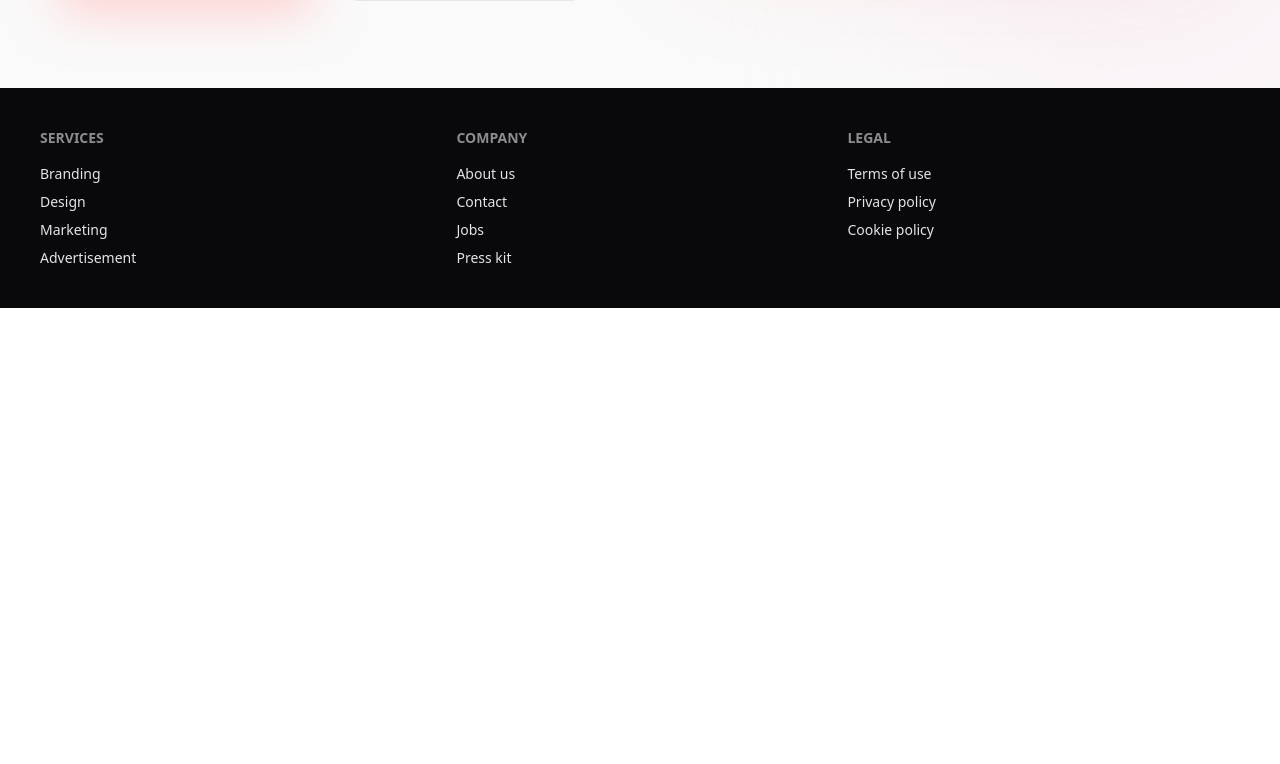
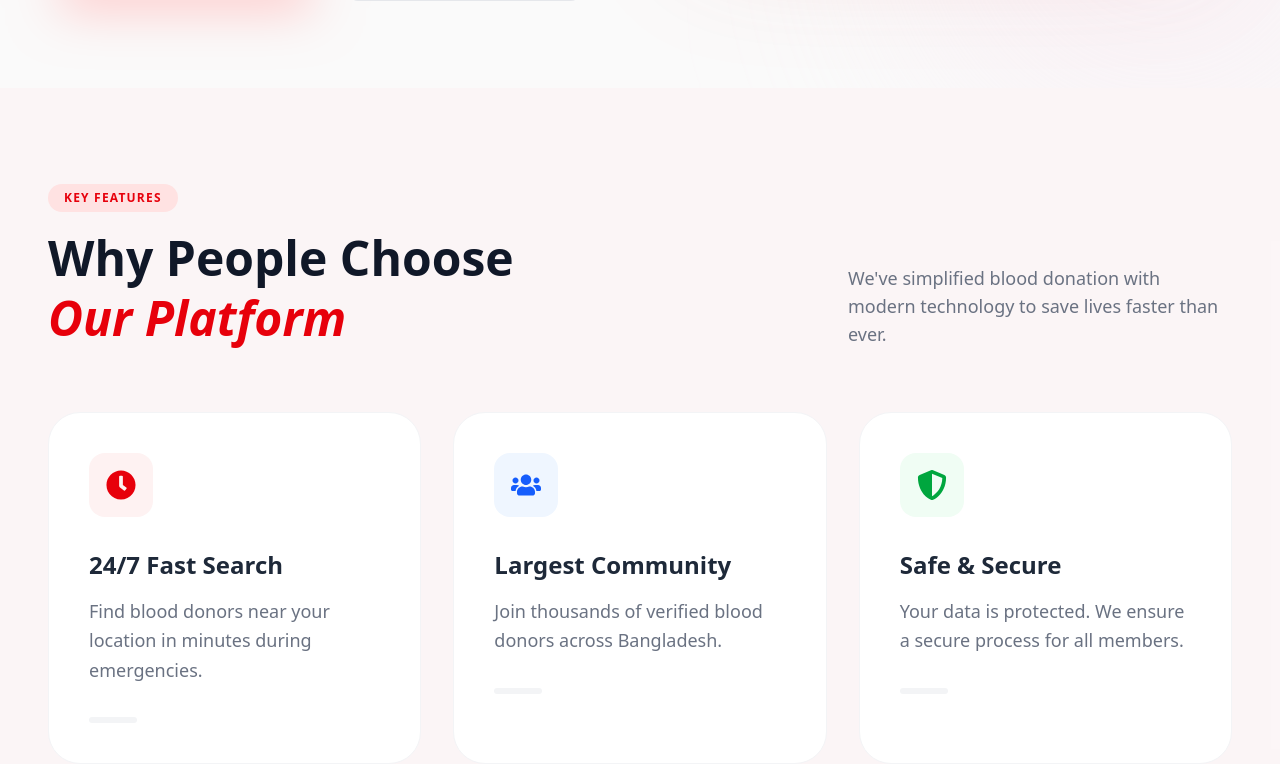
Before and after one commit to mehedihasan53/blood-donation-client, a React (Vite) app: page / in a window 1280 px wide. Shown: the part 776-1540 px from the top of the page. Before the commit the page ends 1084 px from the top, so only its background shows below. Built offline with nearby package versions, Linux system fonts and the light colour scheme; no server answers.

Commit message:
added feature section

```diff
--- /dev/null
+++ b/src/pages/Home/Featured.jsx
@@ -0,0 +1,87 @@
+import React from "react";
+import { FaClock, FaUsers, FaShieldAlt } from "react-icons/fa";
+
+const Featured = () => {
+  const features = [
+    {
+      icon: <FaClock />,
+      title: "24/7 Fast Search",
+      description:
+        "Find blood donors near your location in minutes during emergencies.",
+      colorClass: "text-red-600",
+      bgClass: "bg-red-50",
+      lineColor: "bg-red-500",
+    },
+    {
+      icon: <FaUsers />,
+      title: "Largest Community",
+      description: "Join thousands of verified blood donors across Bangladesh.",
+      colorClass: "text-blue-600",
+      bgClass: "bg-blue-50",
+      lineColor: "bg-blue-500",
+    },
+    {
+      icon: <FaShieldAlt />,
+      title: "Safe & Secure",
+      description:
+        "Your data is protected. We ensure a secure process for all members.",
+      colorClass: "text-green-600",
+      bgClass: "bg-green-50",
+      lineColor: "bg-green-500",
+    },
+  ];
+
+  return (
+    <section className="py-24 bg-gray-50/50">
+      <div className="container mx-auto px-6 lg:px-12">
+        <div className="flex flex-col md:flex-row md:items-end justify-between mb-16 gap-6">
+          <div className="max-w-xl">
+            <div className="inline-block px-4 py-1.5 mb-4 text-xs font-bold tracking-widest text-red-600 uppercase bg-red-100 rounded-full">
+              Key Features
+            </div>
+            <h2 className="text-4xl md:text-5xl font-black text-gray-900 leading-tight">
+              Why People Choose <br />
+              <span className="text-red-600 italic">Our Platform</span>
+            </h2>
+          </div>
+          <p className="text-gray-500 max-w-sm text-lg">
+            We've simplified blood donation with modern technology to save lives
+            faster than ever.
+          </p>
+        </div>
+
+        <div className="grid grid-cols-1 md:grid-cols-3 gap-8">
+          {features.map((feature, index) => (
+            <div
+              key={index}
+              className="group relative p-8 lg:p-10 bg-white rounded-[32px] transition-all duration-300 hover:shadow-[0_20px_50px_rgba(0,0,0,0.06)] border border-gray-100"
+            >
+              <div
+                className={`w-16 h-16 rounded-2xl flex items-center justify-center text-3xl ${feature.bgClass} ${feature.colorClass}`}
+              >
+                {feature.icon}
+              </div>
+
+              <h3 className="mt-8 text-2xl font-bold text-gray-800">
+                {feature.title}
+              </h3>
+
+              <p className="mt-4 text-gray-500 leading-relaxed text-lg">
+                {feature.description}
+              </p>
+
+              {/*  line hover */}
+              <div className="mt-8 w-12 h-1.5 bg-gray-100 rounded-full overflow-hidden">
+                <div
+                  className={`h-full w-0 group-hover:w-full transition-all duration-500 ${feature.lineColor}`}
+                />
+              </div>
+            </div>
+          ))}
+        </div>
+      </div>
+    </section>
+  );
+};
+
+export default Featured;
--- a/src/pages/Home/Home.jsx
+++ b/src/pages/Home/Home.jsx
@@ -1,10 +1,12 @@
 import React from "react";
 import Banner from "./Banner";
+import Featured from "./Featured";
 
 const Home = () => {
   return (
     <div className="min-h-screen bg-red-50">
       <Banner />
+      <Featured />
     </div>
   );
 };
```
